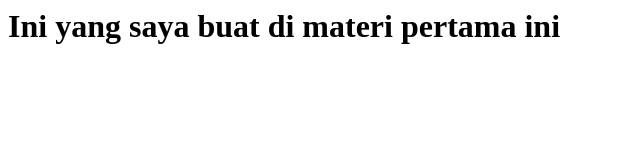
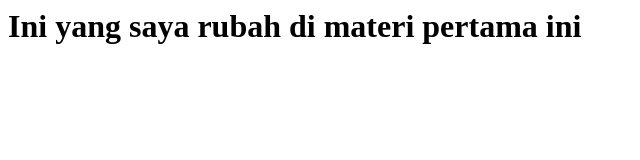
Before and after one commit to rievvv/filetest-revou, a plain HTML site: page index.html in a window 1280 px wide. Shown: the whole page, without its empty margins (0-640 px from the left). Drawn offline with Linux system fonts and the light colour scheme.

Commit message:
change body

```diff
--- a/index.html
+++ b/index.html
@@ -4,6 +4,6 @@
         <title>first test</title>
     </head>
     <body>
-        <h1>Ini yang saya buat di materi pertama ini</h1>
+        <h1>Ini yang saya rubah di materi pertama ini</h1>
     </body>
 </html>
```
